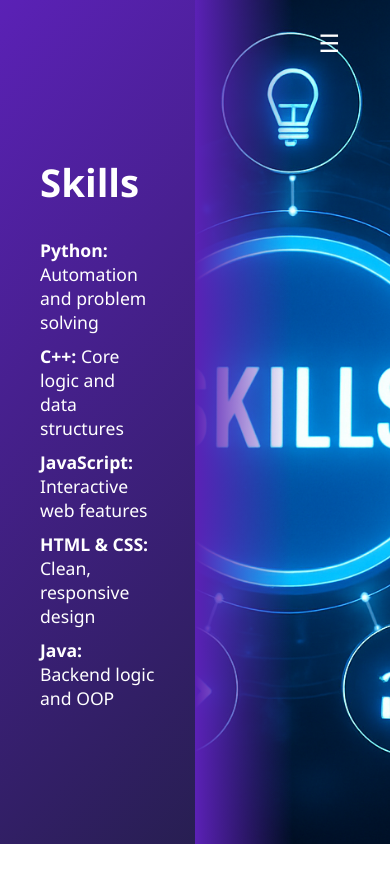
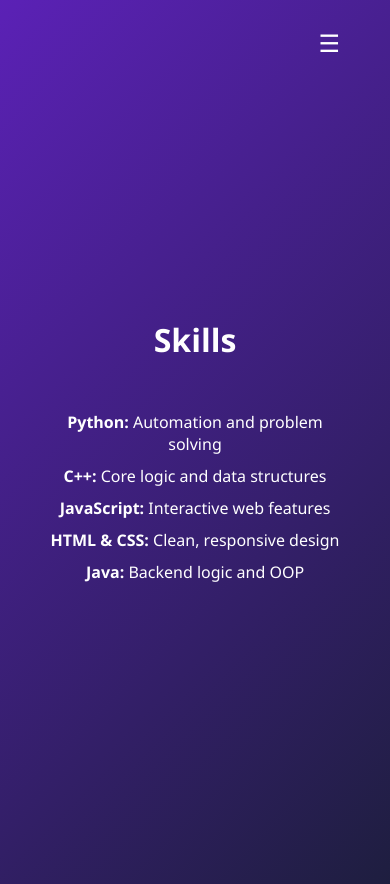
Before and after one commit to Sam-06060/Smart-Portfolio, a plain HTML site: page skills.html in a window 390 px wide. Before the commit the page ends 844 px from the top, so only its background shows below. Drawn offline with Linux system fonts and the light colour scheme.

Commit message:
Update skills.css
Fixed ui scaling on moblie screens

```diff
--- a/skills.css
+++ b/skills.css
@@ -99,3 +99,36 @@ li {
 .dropdown-menu a:hover {
   color: #a855f7;
 }
+
+/* -------- 📱 Responsive Fix for Mobile -------- */
+@media (max-width: 768px) {
+  .layout {
+    flex-direction: column;
+    align-items: center;
+    height: auto;
+    padding: 20px;
+  }
+
+  .page-content {
+    align-items: center;
+    text-align: center;
+    padding: 20px;
+  }
+
+  h1 {
+    font-size: 2rem;
+  }
+
+  ul {
+    padding: 0;
+    margin-top: 20px;
+  }
+
+  li {
+    font-size: 1rem;
+  }
+
+  .right-photo {
+    display: none;
+  }
+}
```
